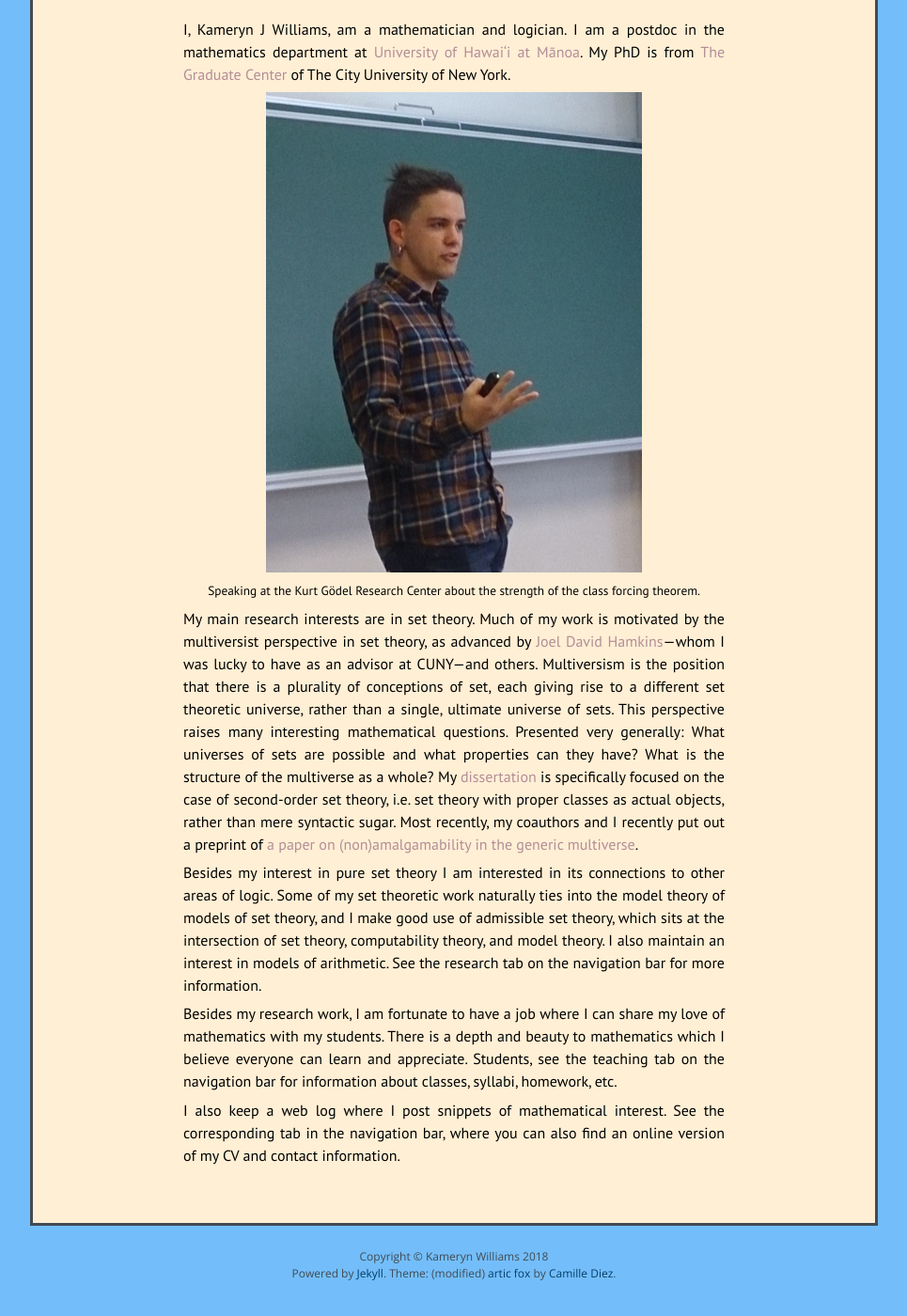
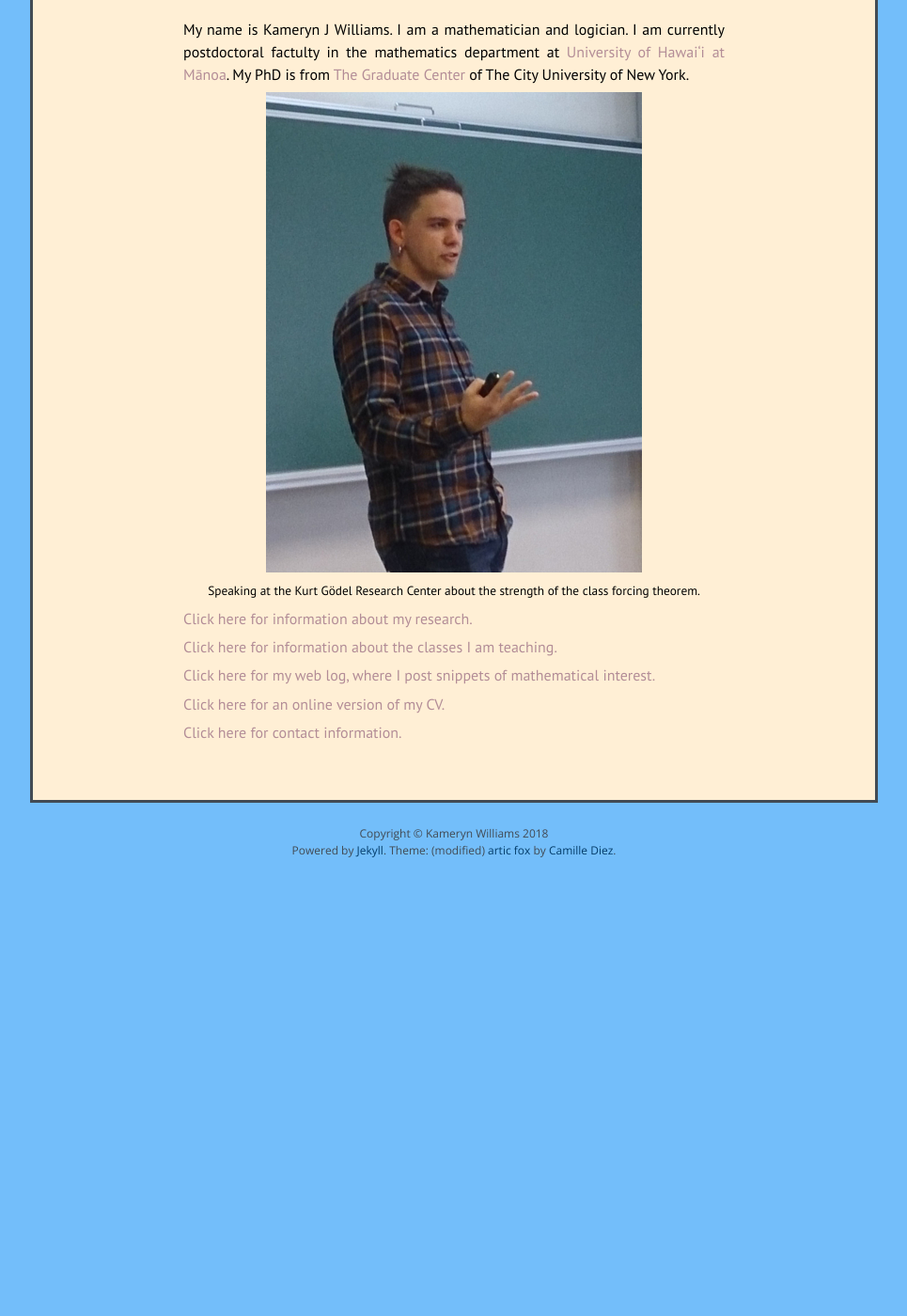
Before and after one commit to kamerynjw/kamerynjw.github.io, a Jekyll site: the page built from index.md, in a window 1280 px wide and 1400 px high, scrolled down 173 px. Shown: the whole window at 94% size, without its empty margins (157-1122 px from the left). Built offline with Jekyll 4.4.1, drawn with Linux system fonts in a browser that asks for light colours; nearby versions of some CDN libraries; after the commit the page ends 1123 px from its top, so only the background shows below that.

Commit message:
updated home page

```diff
--- a/_data/pubs.yml
+++ b/_data/pubs.yml
@@ -4,6 +4,7 @@
 #  1. fully reviewed and published
 #  2. under review
 #  3. other published (e.g. diss)
+#  4. in progress
 
 - href: "least-models"
   authors: "Kameryn J. Williams"
@@ -20,16 +21,17 @@
   title: "Inner mantles and iterated HOD"
   othercite: "to appear in: Mathematical Logic Quarterly"
 
+
 - href: "universal-finite-sequence"
   authors: "Joel David Hamkins and Kameryn J. Williams"
   title: "The Sigma_1-definable universal finite sequence"
   othercite: "*under review*"
 
-
 - href: "class-forcing-theorem"
   authors: "Victoria Gitman, Joel David Hamkins, Peter Holy, Philipp Schlicht, and Kameryn Williams"
   title: "The exact strength of the class forcing theorem"
   othercite: "*under review*"
+
 
 - href: "diss"
   authors: "Kameryn J. Williams"
--- a/index.md
+++ b/index.md
@@ -3,7 +3,7 @@ layout: page
 title: Welcome!
 ---
 
-I, Kameryn J Williams, am a mathematician and logician. I am a postdoc in the mathematics department at [University of Hawai‘i at Mānoa](https://math.hawaii.edu/). My PhD is from [The Graduate Center](https://www.gc.cuny.edu/Page-Elements/Academics-Research-Centers-Initiatives/Doctoral-Programs/Mathematics) of The City University of New York.
+My name is Kameryn J Williams. I am a mathematician and logician. I am currently postdoctoral factulty in the mathematics department at [University of Hawai‘i at Mānoa](https://math.hawaii.edu/). My PhD is from [The Graduate Center](https://www.gc.cuny.edu/Page-Elements/Academics-Research-Centers-Initiatives/Doctoral-Programs/Mathematics) of The City University of New York.
 
 <center>
 <img src="/pics/kam.jpg" alt="A picture of me speaking at the Kurt Gödel Research Center.">
@@ -11,10 +11,12 @@ I, Kameryn J Williams, am a mathematician and logician. I am a postdoc in the ma
 <p><small>Speaking at the Kurt Gödel Research Center about the strength of the class forcing theorem.</small></p>
 </center>
 
-My main research interests are in set theory. Much of my work is motivated by the multiversist perspective in set theory, as advanced by [Joel David Hamkins](http://jdh.hamkins.org)—whom I was lucky to have as an advisor at CUNY—and others. Multiversism is the position that there is a plurality of conceptions of set, each giving rise to a different set theoretic universe, rather than a single, ultimate universe of sets. This perspective raises many interesting mathematical questions. Presented very generally: What universes of sets are possible and what properties can they have? What is the structure of the multiverse as a whole? My [dissertation]({{ site.baseurl }}/research/pubs/diss) is specifically focused on the case of second-order set theory, i.e. set theory with proper classes as actual objects, rather than mere syntactic sugar. Most recently, my coauthors and I recently put out a preprint of [a paper on (non)amalgamability in the generic multiverse]({{ site.baseurl }}/research/pubs/set-theoretic-blockchains).
+[Click here for information about my research.]({{ site.baseurl }}/research/)
 
-Besides my interest in pure set theory I am interested in its connections to other areas of logic. Some of my set theoretic work naturally ties into the model theory of models of set theory, and I make good use of admissible set theory, which sits at the intersection of set theory, computability theory, and model theory. I also maintain an interest in models of arithmetic. See the research tab on the navigation bar for more information.
+[Click here for information about the classes I am teaching.]({{ site.baseurl }}/teaching/)
 
-Besides my research work, I am fortunate to have a job where I can share my love of mathematics with my students. There is a depth and beauty to mathematics which I believe everyone can learn and appreciate. Students, see the teaching tab on the navigation bar for information about classes, syllabi, homework, etc.
+[Click here for my web log, where I post snippets of mathematical interest.]({{ site.baseurl }}/blog)
 
-I also keep a web log where I post snippets of mathematical interest. See the corresponding tab in the navigation bar, where you can also find an online version of my CV and contact information.
+[Click here for an online version of my CV.]({{ site.baseurl }}/cv)
+
+[Click here for contact information.]({{ site.baseurl }}/contact)
```
Also changed, not shown: cv.md (+5 -1 lines), research.md (+3 -1 lines).
